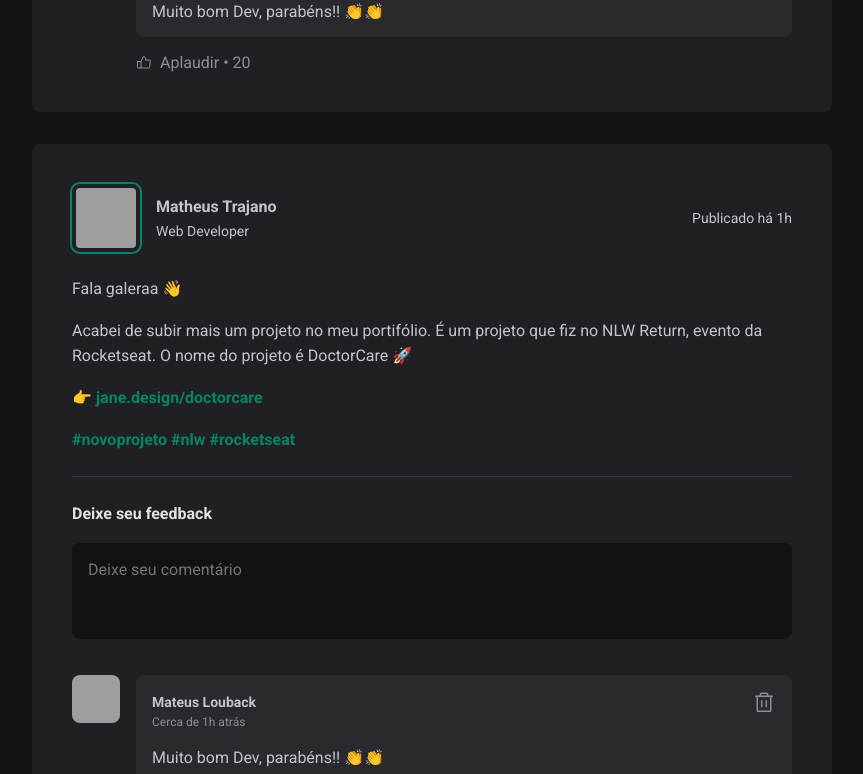
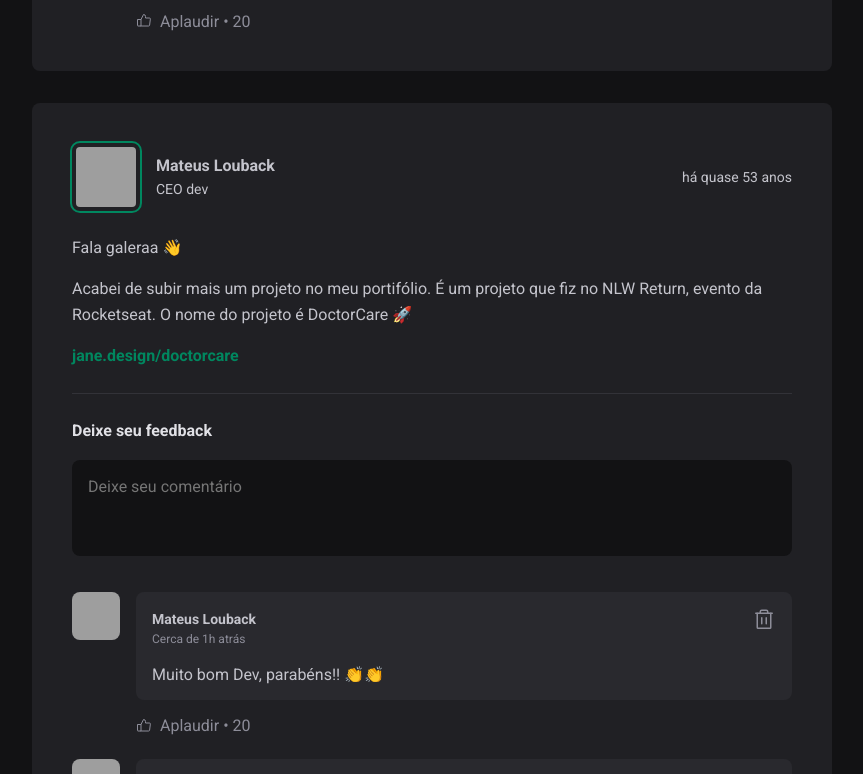
Before and after one commit to trajano177/ignite-React-2022, a React (Vite) app: page / in a window 1280 px wide. Shown: the part 1049-1823 px from the top of the page, without its empty margins (352-1215 px from the left). Built offline with nearby package versions, Linux system fonts and the light colour scheme; grey boxes are pictures that could not be loaded.

Commit message:
Att do post

```diff
--- a/package.json
+++ b/package.json
@@ -9,6 +9,7 @@
     "preview": "vite preview"
   },
   "dependencies": {
+    "date-fns": "^2.29.3",
     "phosphor-react": "^1.4.1",
     "react": "^18.2.0",
     "react-dom": "^18.2.0"
--- a/src/App.jsx
+++ b/src/App.jsx
@@ -60,15 +60,13 @@ function App() {
     <div className={styles.wrapper}>
       <Sidebar />
       <main>
-      <Post
-      author="Matheus Trajano"
-      content="lorem ipsum dolor sit amet, consectetur adipiscing elite"
-      />
-
-      <Post
-      author="Gabriel lorem"
-      content="um novo post legal"
-      />
+      {posts.map(post => {
+        return (<Post
+            author={post.author}
+            content={post.content}
+            publishedAt={post.publishedAt}
+          />)
+      })}
       </main>
     </div>
   </div>
--- a/src/components/Post.jsx
+++ b/src/components/Post.jsx
@@ -1,43 +1,45 @@
+import { format, formatDistanceToNow } from 'date-fns';
+import ptBR from 'date-fns/locale/pt-BR'
 import styles from "./Post.module.css";
-import foto from "../assets/imagem-perfil.jpg";
-import { Placeholder } from "phosphor-react";
 import { Comment } from "./Comment";
 import { Avatar } from "./avatar";
+import { LinkBreak } from 'phosphor-react';
 
-export function Post() {
+export function Post({ author, publishedAt, content}) {
+
+  const publishedDateFormatted = format(publishedAt, "d 'de' LLLL 'às' HH:mm'h'", {
+    locale: ptBR,
+  })
+
+  const publishedDateRelativeToNow = formatDistanceToNow(publishedAt, {
+    locale: ptBR,
+    addSuffix:true,
+  })
   return (
     <article className={styles.Post}>
       <header>
         <div className={styles.author}>
-        <Avatar src="https://github.com/trajano177.png" />
+        <Avatar src={author.avatarUrl} />
 
           <div className={styles.authorInfo}>
-            <strong>Matheus Trajano</strong>
-            <span>Web Developer</span>
+            <strong>{author.name}</strong>
+            <span>{author.role}</span>
           </div>
         </div>
 
-        <time title="22 de novembro de 2022" dateTime="2022-11-22 20:27">Publicado há 1h</time>
+        <time title={publishedDateFormatted} dateTime={publishedAt.toISOString()}>
+          {publishedDateRelativeToNow}
+        </time>
       </header>
 
       <div className={styles.content}>
-        <p> Fala galeraa 👋</p>
-
-        <p>
-          {" "}
-          Acabei de subir mais um projeto no meu portifólio. É um projeto que fiz
-          no NLW Return, evento da Rocketseat. O nome do projeto é DoctorCare 🚀
-        </p>
-
-        <p>
-          {" "}
-          👉 <a href=""> jane.design/doctorcare </a>
-        </p>
-
-        <p>
-          <a href="">#novoprojeto</a> <a href="">#nlw</a>{" "}
-          <a href="">#rocketseat</a>{" "}
-        </p>
+        {content.map(line => {
+          if (line.type == 'paragraph') {
+            return <p>{line.content}</p>;
+          } else if (line.type == 'link') {
+            return <p><a href="">{line.content}</a></p>
+          }
+        })}
       </div>
 
       <form className={styles.commentForm}>
```
Also changed, not shown: 1 other file (tests, documents, lock files or other folders).
